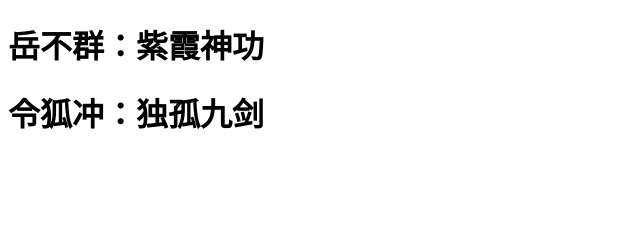
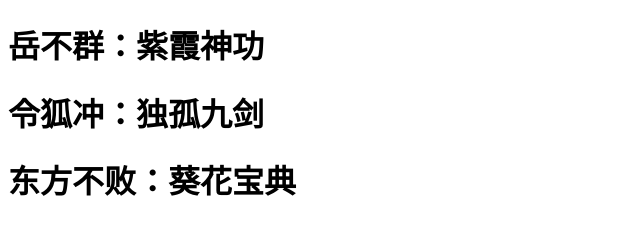
Before and after one commit to luyingli1/huashan, a plain HTML site: page index.html in a window 1280 px wide. Shown: the whole page, without its empty margins (0-640 px from the left). Drawn offline with Linux system fonts and the light colour scheme.

Commit message:
dongfabubai.commit
更新了葵花宝典，去修炼

```diff
--- a/index.html
+++ b/index.html
@@ -6,5 +6,6 @@
 
 <h1>岳不群：紫霞神功</h1>
 <h1>令狐冲：独孤九剑</h1>
+<h1>东方不败：葵花宝典</h1>
 </body>
 </html>
```
